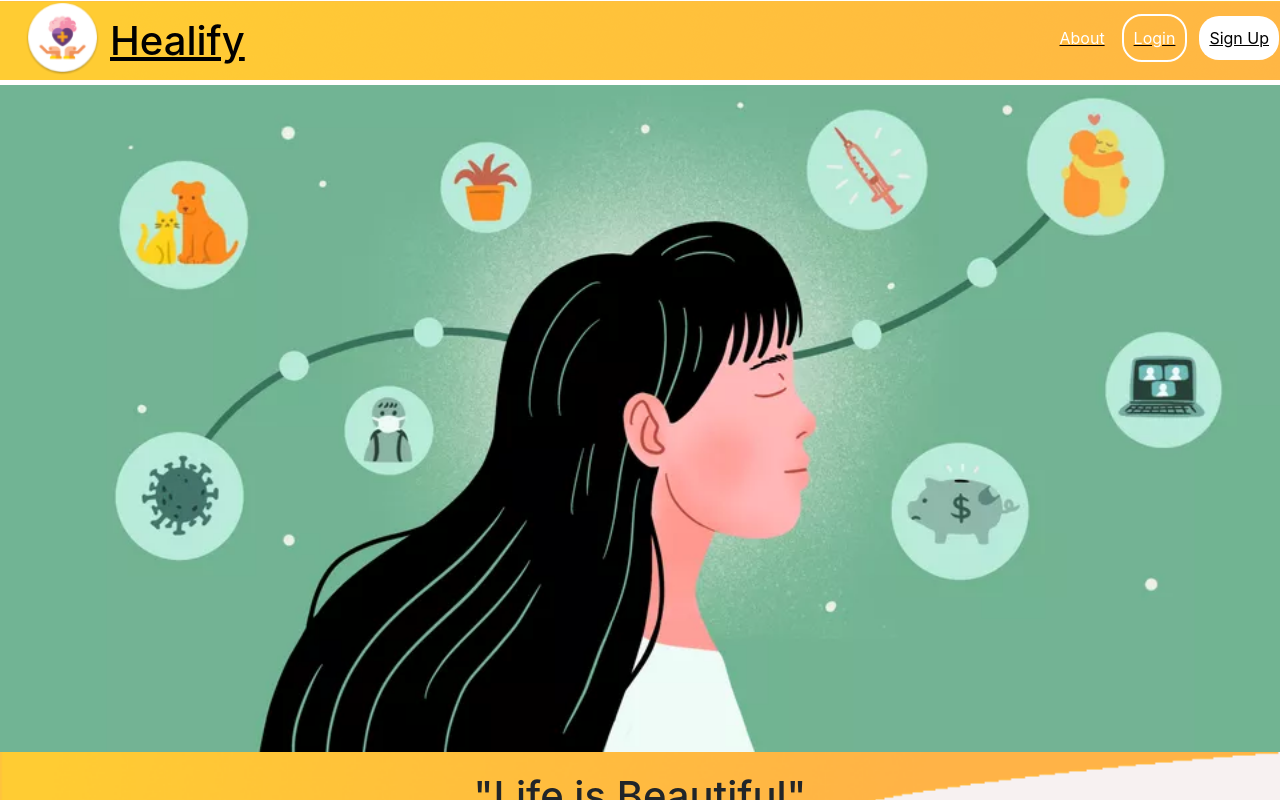
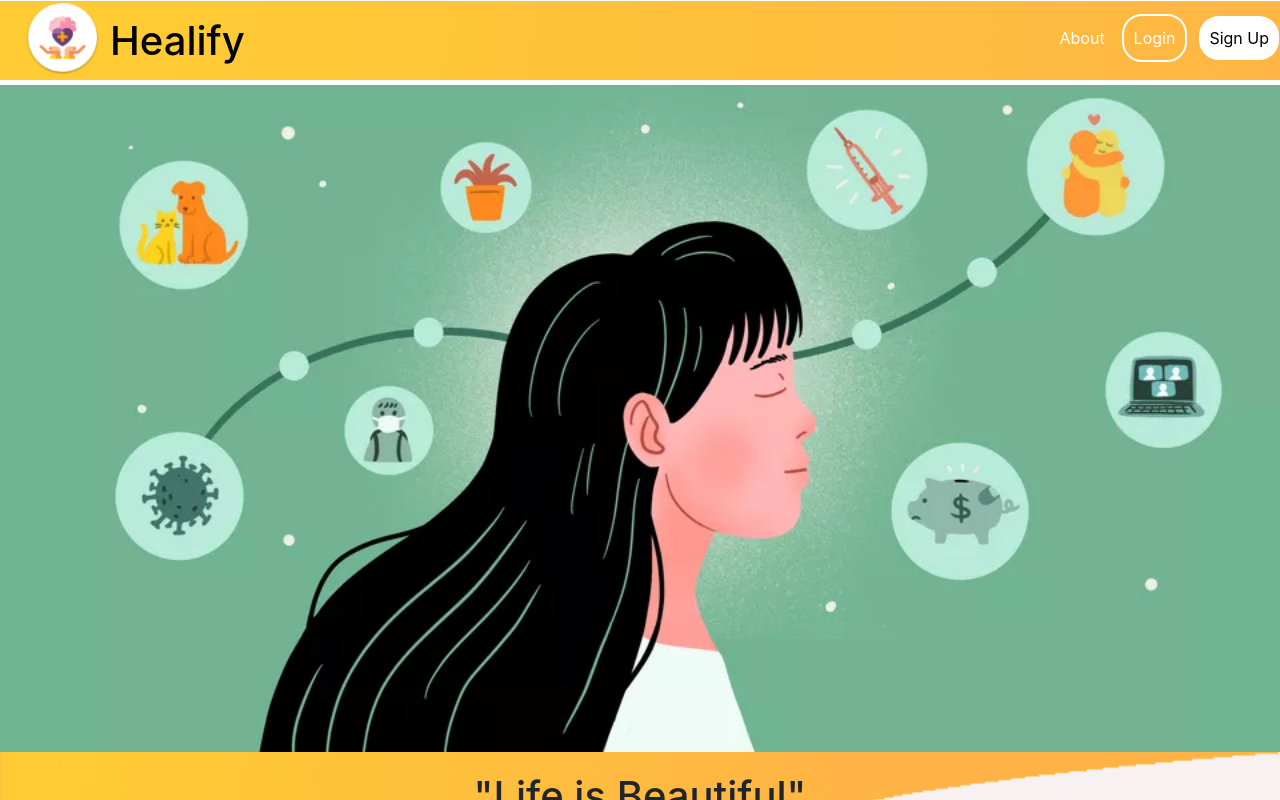
Before and after one commit to SE-Project-Team/Healify, a React (Create React App) app in the folder healify/: page / in a window 1280 px wide. Shown: the top 800 px of the page. Built offline with nearby package versions, Linux system fonts and the light colour scheme; no server answers.

Commit message:
remved underlines

```diff
--- a/healify/src/Components/Home/Header.js
+++ b/healify/src/Components/Home/Header.js
@@ -55,22 +55,22 @@ export const Header = () => {
           <li></li>
         </ul>
       </div>
-      <Link to="/">
+      <Link to="/" className={styles.remove_underline}>
         <img className={styles.logo} src={logo} />
       </Link>
-      <Link to="/">
+      <Link to="/" className={styles.remove_underline}>
         <div>
           <h1 className={styles.heading}>Healify</h1>
         </div>
       </Link>
       <ul className={"nav " + styles.settingsList}>
-        <Link to="/About">
+        <Link to="/About" className={styles.remove_underline}>
           <li className={"nav-link"}>About</li>
         </Link>
 
         {user && (
           <>
-            <Link to="/Profile">
+            <Link to="/Profile" className={styles.remove_underline}>
               <li className={"nav-link"}>{user}</li>
             </Link>
             <li
@@ -84,12 +84,12 @@ export const Header = () => {
         )}
         {!user && (
           <>
-            <Link to="/login">
+            <Link to="/login" className={styles.remove_underline}>
               <li className={styles.navLoginBtn} id={styles.idLoginBtn}>
                 Login
               </li>
             </Link>
-            <Link to="/Registration">
+            <Link to="/Registration" className={styles.remove_underline}>
               <li className={styles.navLoginBtn} id={styles.navSignUp}>
                 Sign Up
               </li>
```
